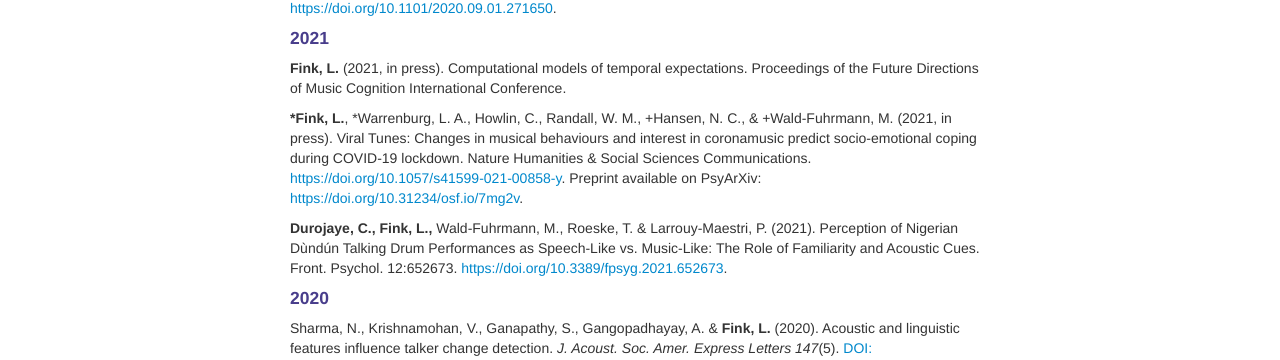
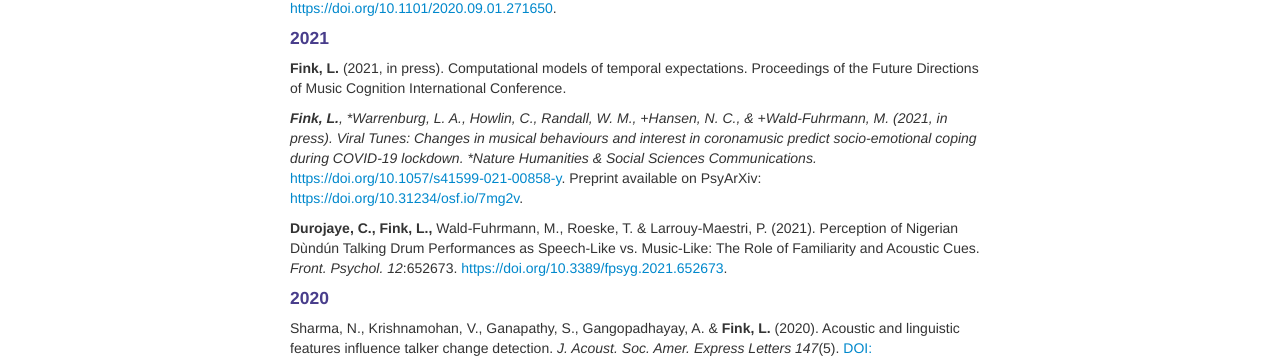
Before and after one commit to lkfink/lkfink.github.io, a Jekyll site: the page built from pages/pubs.md, in a window 1280 px wide and 900 px high. Shown: the part 336-696 px from the top of the window. Built offline with Jekyll 4.4.1, drawn with Linux system fonts in a browser that asks for light colours.

Commit message:
add italics

```diff
--- a/pages/pubs.md
+++ b/pages/pubs.md
@@ -41,9 +41,9 @@ Czepiel, A., **Fink, L.K.**, Fink, L.T., Wald-Fuhrmann, M., Tröndle, M., & Merr
 
 **Fink, L.** (2021, in press). Computational models of temporal expectations. Proceedings of the Future Directions of Music Cognition International Conference.
 
-***Fink, L.**, *Warrenburg, L. A., Howlin, C., Randall, W. M., +Hansen, N. C., & +Wald-Fuhrmann, M. (2021, in press). Viral Tunes: Changes in musical behaviours and interest in coronamusic predict socio-emotional coping during COVID-19 lockdown. Nature Humanities & Social Sciences Communications. [https://doi.org/10.1057/s41599-021-00858-y](https://doi.org/10.1057/s41599-021-00858-y){:target="_blank"}. Preprint available on PsyArXiv: [https://doi.org/10.31234/osf.io/7mg2v](https://doi.org/10.31234/osf.io/7mg2v]){:target="_blank"}.
+***Fink, L.**, *Warrenburg, L. A., Howlin, C., Randall, W. M., +Hansen, N. C., & +Wald-Fuhrmann, M. (2021, in press). Viral Tunes: Changes in musical behaviours and interest in coronamusic predict socio-emotional coping during COVID-19 lockdown. *Nature Humanities & Social Sciences Communications.* [https://doi.org/10.1057/s41599-021-00858-y](https://doi.org/10.1057/s41599-021-00858-y){:target="_blank"}. Preprint available on PsyArXiv: [https://doi.org/10.31234/osf.io/7mg2v](https://doi.org/10.31234/osf.io/7mg2v]){:target="_blank"}.
 
-**Durojaye, C., Fink, L.,** Wald-Fuhrmann, M., Roeske, T. & Larrouy-Maestri, P. (2021). Perception of Nigerian Dùndún Talking Drum Performances as Speech-Like vs. Music-Like: The Role of Familiarity and Acoustic Cues. Front. Psychol. 12:652673. [https://doi.org/10.3389/fpsyg.2021.652673](https://doi.org/10.3389/fpsyg.2021.652673){:target="_blank"}.
+**Durojaye, C., Fink, L.,** Wald-Fuhrmann, M., Roeske, T. & Larrouy-Maestri, P. (2021). Perception of Nigerian Dùndún Talking Drum Performances as Speech-Like vs. Music-Like: The Role of Familiarity and Acoustic Cues. *Front. Psychol. 12*:652673. [https://doi.org/10.3389/fpsyg.2021.652673](https://doi.org/10.3389/fpsyg.2021.652673){:target="_blank"}.
 
 
 #### 2020
```
